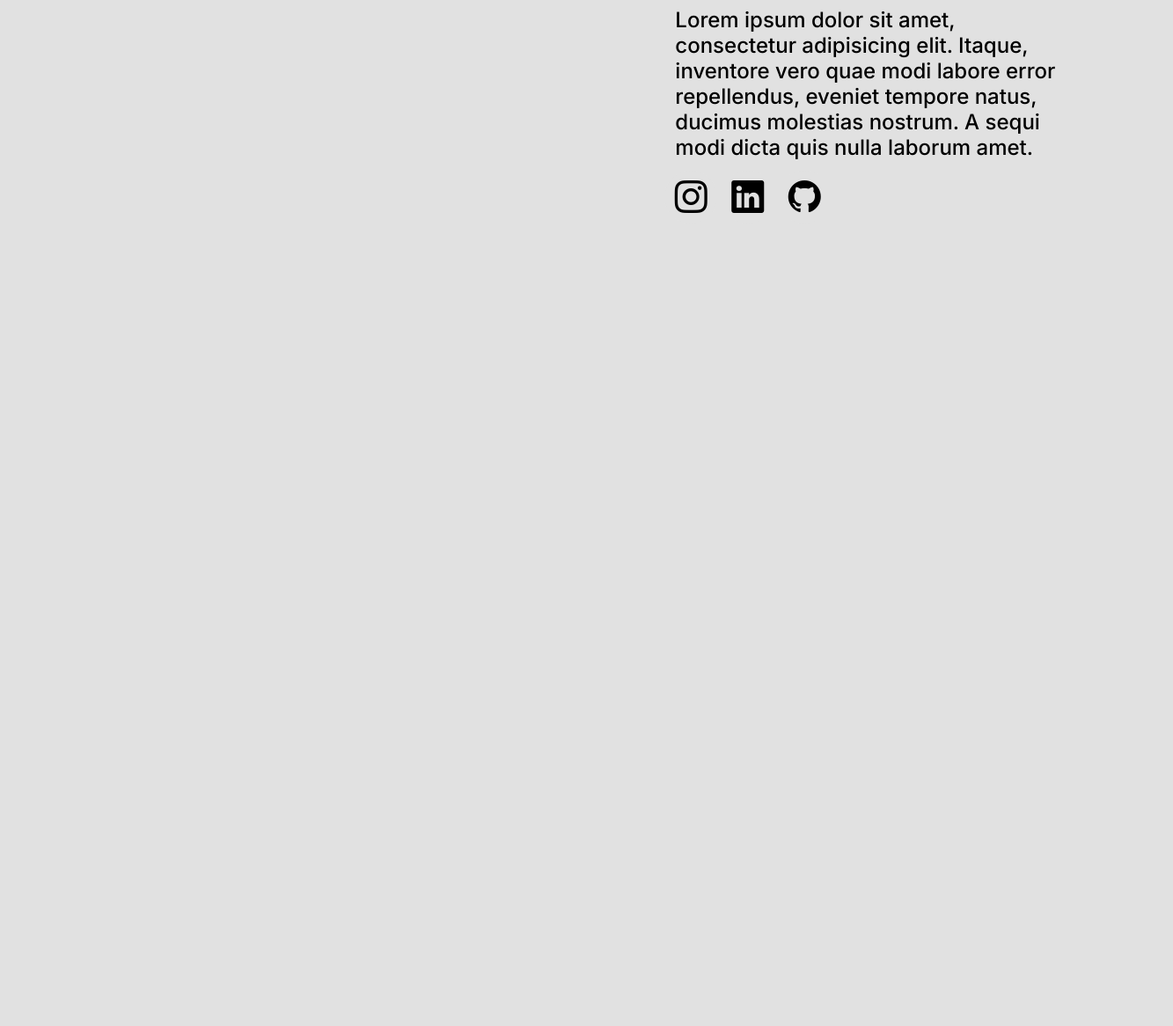
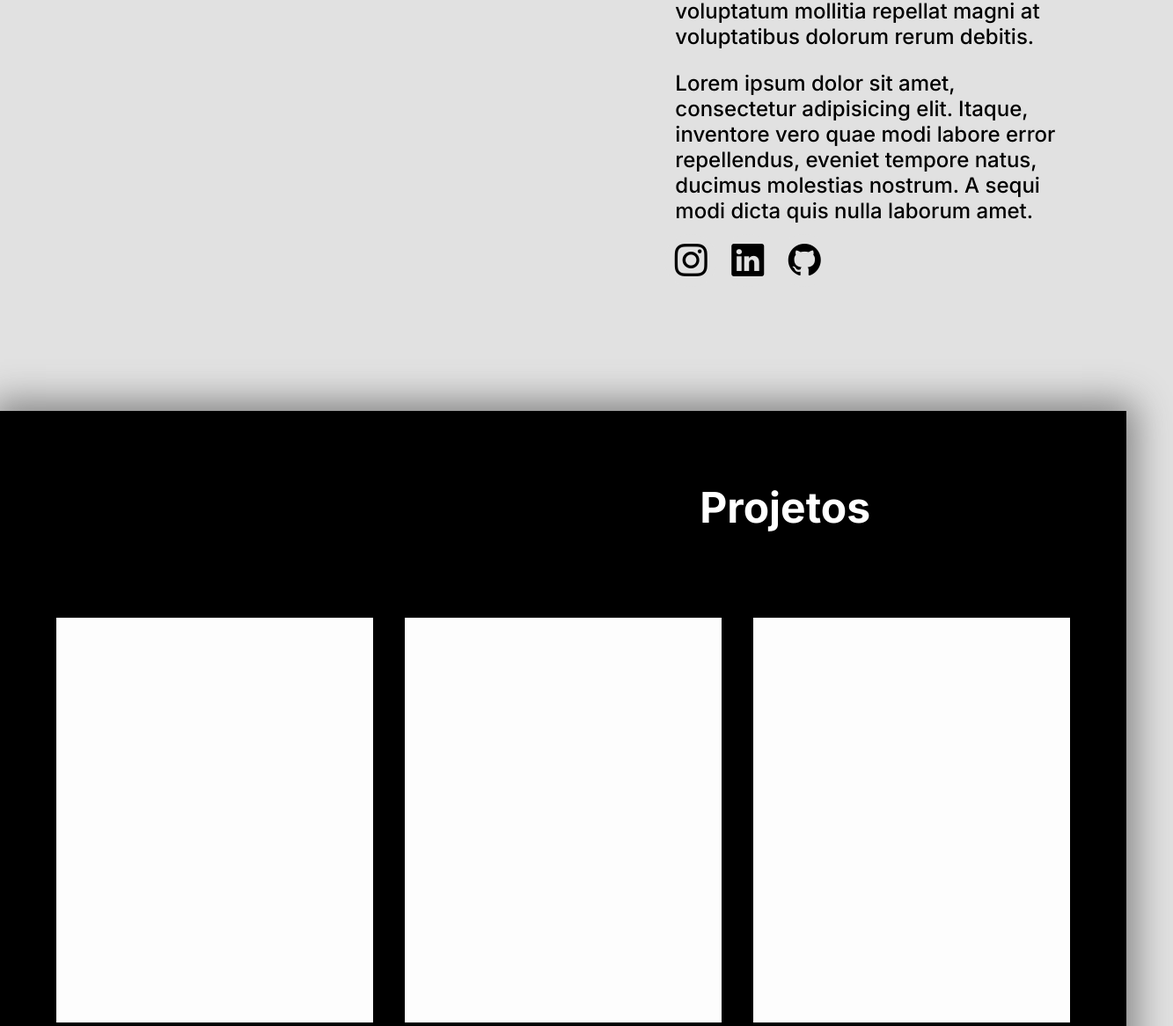
Before and after one commit to daniel43555/Portfolio3, a plain HTML site: page index.html in a window 1280 px wide. Shown: the part 2397-3563 px from the top of the page at 88% size, 1333 px wide, since content can reach past the window. Before the commit the page ends 2728 px from the top, so only its background shows below. Drawn offline with nearby package versions, Linux system fonts and the light colour scheme.

Commit message:
Seção Projetos Iniciada

```diff
--- a/index.html
+++ b/index.html
@@ -121,6 +121,18 @@
                 </div>
             </div>
 
+        </section> <!-- sobre -->
+
+        <section class="projetos">
+            <div class="interface">
+                <h2 class="titulo">Projetos</h2>
+                <div class="flex">
+                    <div class="img-port"></div>
+                    <div class="img-port"></div>
+                    <div class="img-port"></div>
+                </div>
+            </div>
+
         </section>
     </main>
 
--- a/style.css
+++ b/style.css
@@ -298,3 +298,30 @@ section.sobre {
     transform: scale(1.05);
     box-shadow: 0 0 8px;
 }
+
+/* Projetos Style */
+
+section.projetos .interface {
+    padding: 80px 4%;
+    background-color: black;
+    box-shadow: 0 0 40px 10px gray;
+}
+
+section.projetos .flex {
+    justify-content: space-around;
+    gap: 10px;
+}
+
+.img-port {
+    width: 360px;
+    height: 460px;
+    background-color: #fdfdfd;
+
+}
+
+.interface h2 {
+    color: #fff;
+    font-size: 48px;
+    margin-left: 15.5em;
+    margin-bottom: 2em;
+}
```
